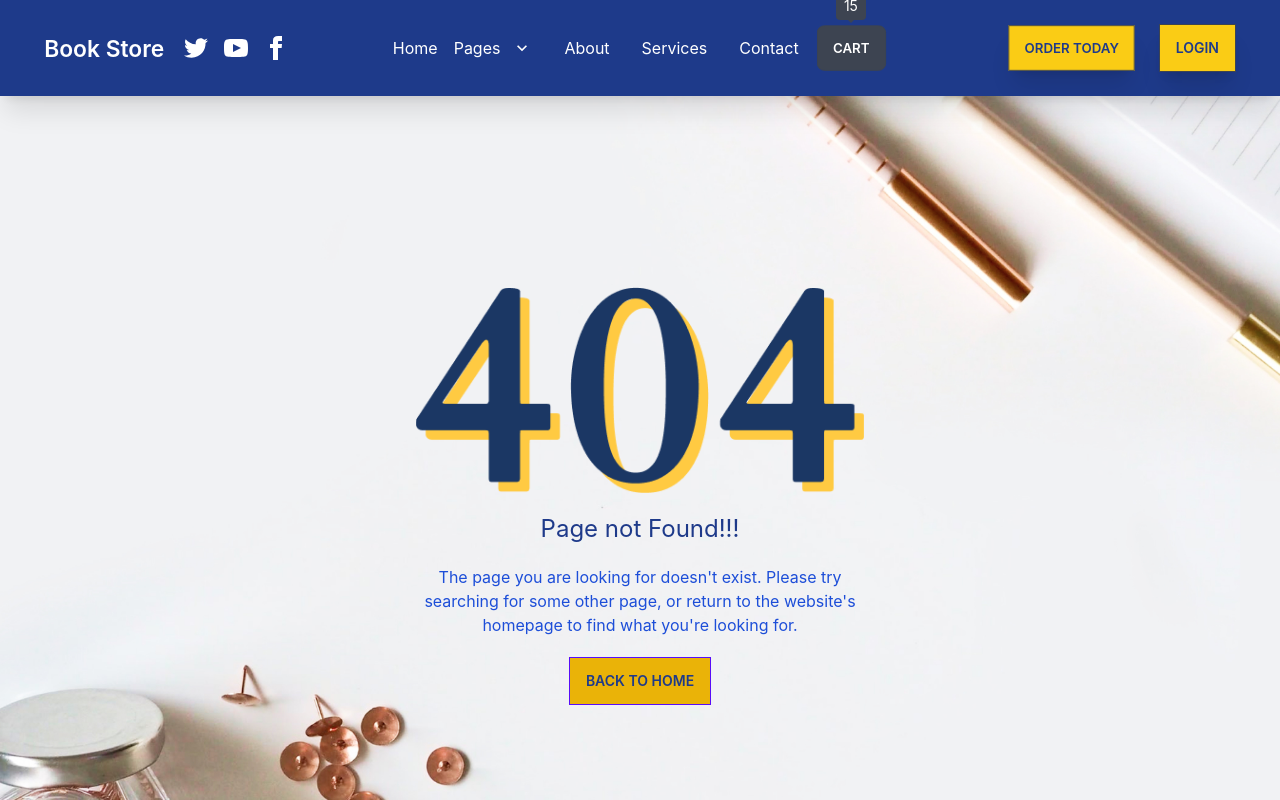
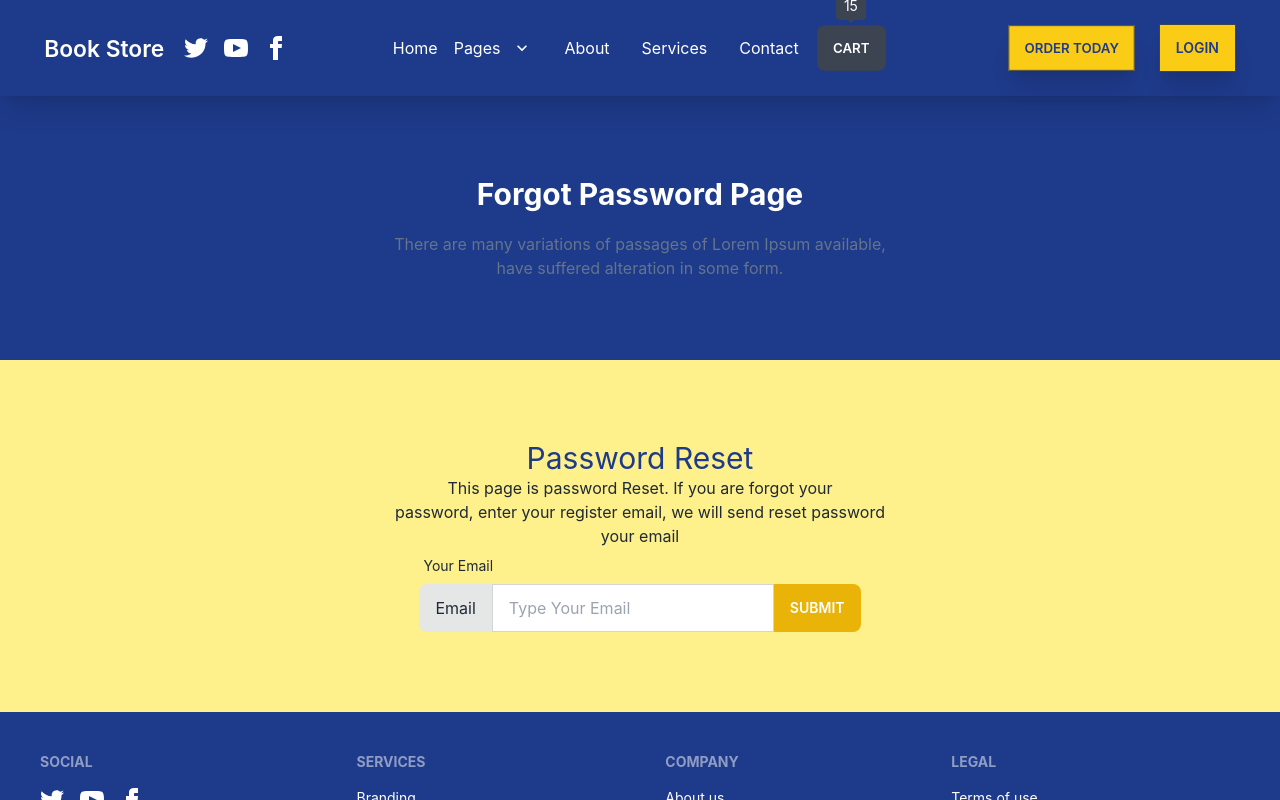
Before and after one commit to imashiqe/book-app, a React (Create React App) app: page /forgot in a window 1280 px wide. Shown: the top 800 px of the page. Built offline with nearby package versions, Linux system fonts and the light colour scheme.

Commit message:
forgot password page added

```diff
--- a/src/Routes/Routes/Routes.js
+++ b/src/Routes/Routes/Routes.js
@@ -1,5 +1,6 @@
 import { createBrowserRouter } from "react-router-dom";
 import Error404 from "../../component/Error404/Error404";
+import Forgot_password from "../../component/Forgot_password/Forgot_password";
 import Home from "../../component/Home/Home";
 import Login from "../../component/Login/Login";
 import Register from "../../component/Register/Register";
@@ -22,6 +23,10 @@ import Main from "../../layout/Main";
           {
             path: '/register',
             element: <Register></Register>
+          },
+          {
+            path: '/forgot',
+            element: <Forgot_password></Forgot_password>
           }
       ]
     },
--- /dev/null
+++ b/src/component/Forgot_password/Forgot_password.js
@@ -0,0 +1,35 @@
+import React from 'react';
+
+const Forgot_password = () => {
+    return (
+        <div >
+                <div className='bg-blue-900 py-20 '>
+                <h2 className='text-center text-3xl font-bold text-white'>Forgot Password Page</h2>
+                     <p className='text-center pt-5 text-slate-500'>There are many variations of passages of Lorem Ipsum available, <br></br> have suffered alteration in some form.</p>
+                </div>
+
+                   <div className='grid grid-cols-1 bg-yellow-200'>
+
+                   <div className='py-20 '>
+                   <h2 className='text-center text-3xl text-blue-900'>Password Reset </h2>
+                   <p className='text-center'>This page is password Reset. If you are forgot your <br></br> password, enter your register email, we will send reset password<br></br> your email</p>
+                   <div className='card place-items-center '>
+                         <div className="form-control">
+  <label className="label">
+    <span className="label-text">Your Email</span>
+  </label>
+  <label className="input-group">
+    <span>Email</span>
+    <input type="text" placeholder="Type Your Email" className="input input-bordered" />
+    <button className='btn bg-yellow-500 hover:text-yellow-500 lg:border-none hover:bg-white hover:border-yellow-500 hover:border-2'>Submit</button>
+  </label>
+</div>
+                         </div>
+                   </div>
+
+                    </div>
+        </div>
+    );
+};
+
+export default Forgot_password;
--- a/src/component/Login/Login.js
+++ b/src/component/Login/Login.js
@@ -22,7 +22,8 @@ const Login = () => {
           </label>
           <input type="password" placeholder="password" className="input input-bordered" />
           <label className="label">
-            <a href="#" className="label-text-alt link link-hover">Forgot password?</a>
+
+            <Link to='/forgot' className="label-text-alt link link-hover">Forgot password?</Link>
 
             <Link className="label-text-alt link link-hover" to='/register'>Create Account</Link>
           </label>
```
